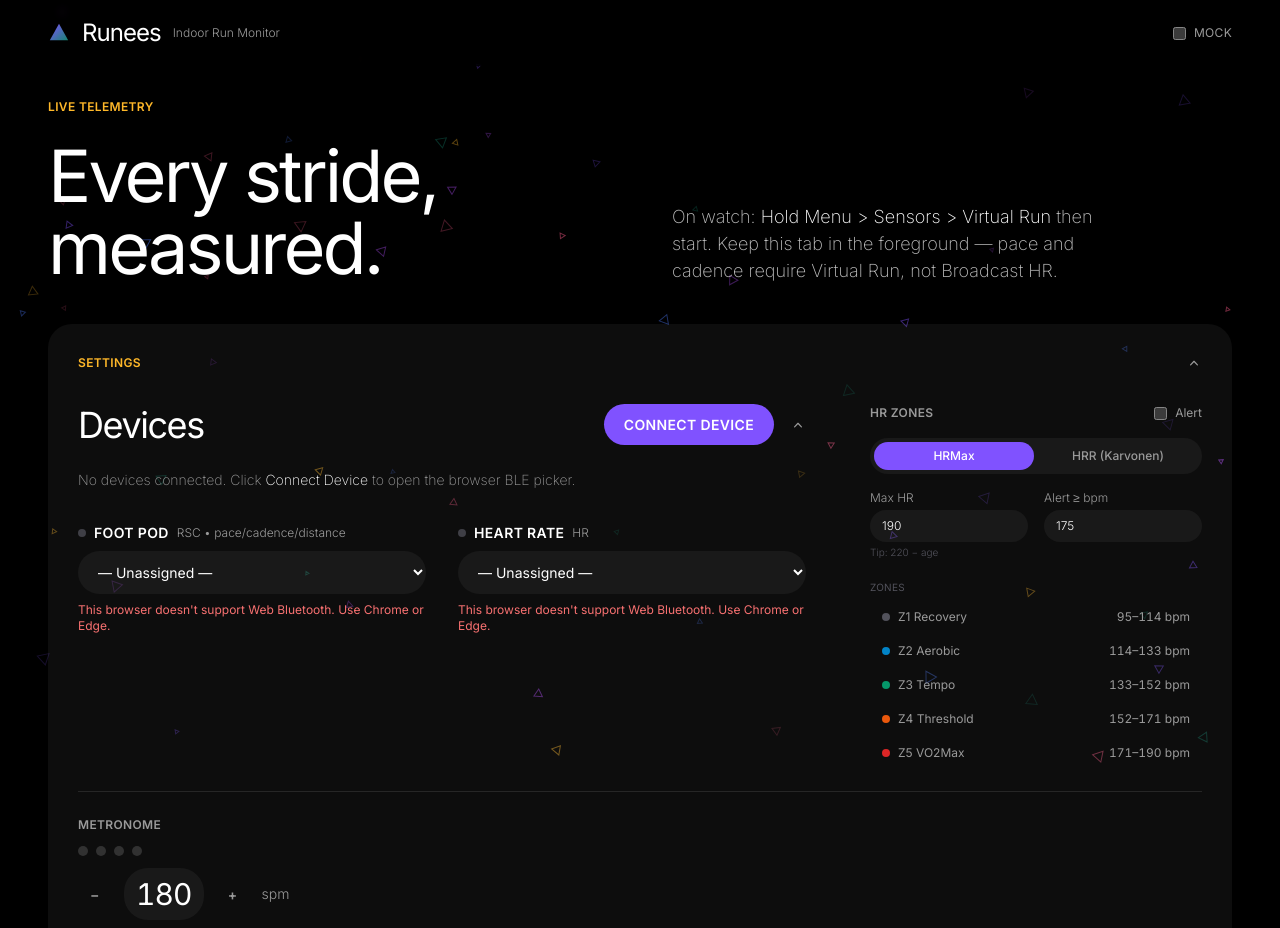
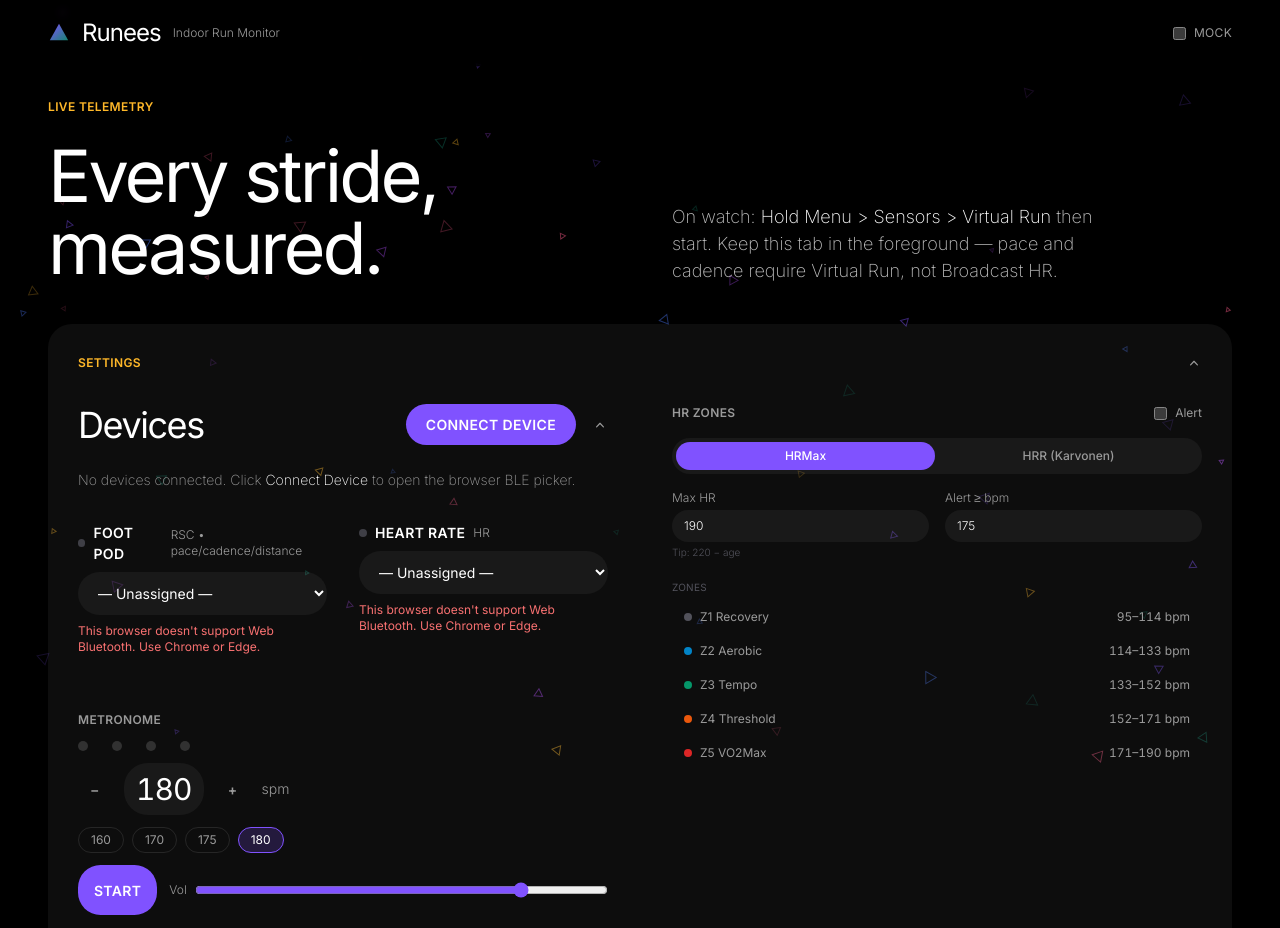
Before and after one commit to hammamnash/Runees, a Next.js app: page / in a window 1280 px wide. Shown: the top 928 px of the page. Built offline with nearby package versions, Linux system fonts and the light colour scheme.

Commit message:
metronome

```diff
--- a/src/app/page.tsx
+++ b/src/app/page.tsx
@@ -378,9 +378,11 @@
           </button>
           {settingsOpen ? (
           <>
-          <div className="grid grid-cols-1 gap-6 pt-8 lg:grid-cols-3 lg:gap-16">
+          <div className="grid grid-cols-1 gap-6 pt-8 lg:grid-cols-2 lg:gap-16">
+        {/* Column 1 — Devices stacked above Metronome */}
+        <div className="flex min-w-0 flex-col gap-6">
         {/* Devices + Source Assignment — connect device(s) once, then assign each source */}
-        <section className="overflow-hidden lg:col-span-2">
+        <section className="overflow-hidden">
           <div className="flex items-center justify-between gap-3 pb-6">
             <button
               onClick={() => setDevicesOpen((v) => !v)}
@@ -516,15 +518,14 @@
           ) : null}
         </section>
 
-          {/* HR zone configuration lives in Settings */}
-          <div>
-            <HrAlertSettings hr={hr} />
-          </div>
-          </div>
+          {/* Metronome — stacked below Devices inside column 1 */}
+          <MetronomeCard liveCadence={displayCad} />
+        </div>
 
-          {/* Metronome — outside the lg:gap-16 grid so no dead 64px gap above */}
-          <div className="mt-6 border-t border-white/10 pt-6">
-            <MetronomeCard liveCadence={displayCad} />
+        {/* Column 2 — HR zone configuration lives in Settings */}
+        <div>
+          <HrAlertSettings hr={hr} />
+        </div>
           </div>
           </>
           ) : null}
--- a/src/components/MetronomeCard.tsx
+++ b/src/components/MetronomeCard.tsx
@@ -121,7 +121,7 @@
       </div>
 
       {/* Beat indicator dots — pulse with the accent cycle (4 beats/bar) */}
-      <div className="flex items-center gap-2" aria-hidden>
+      <div className="flex items-center gap-6" aria-hidden>
         {[0, 1, 2, 3].map((i) => (
           <span
             key={i}
```
